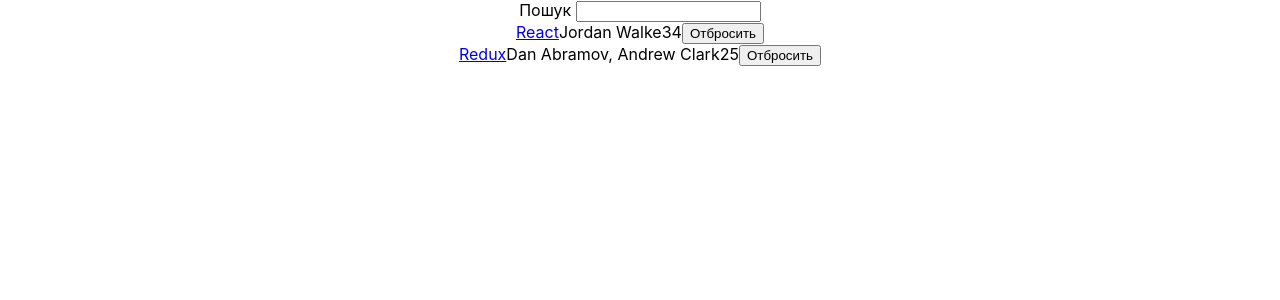
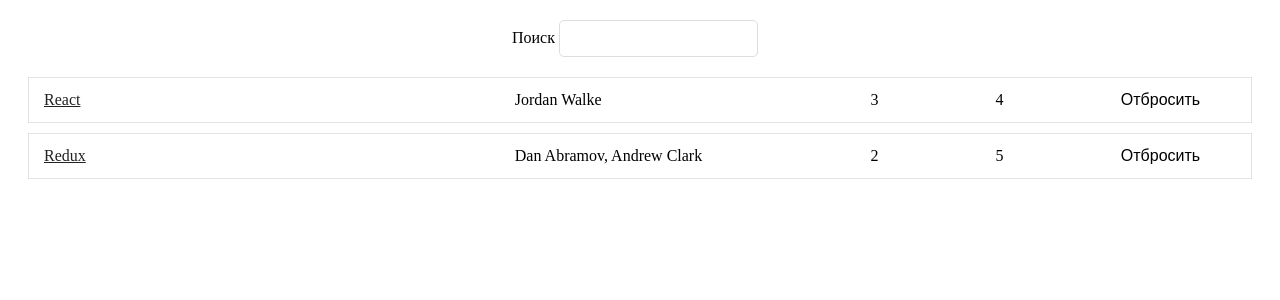
Before and after one commit to yaroslavbilokin/theRoadToLearnReact, a React (Create React App) app: page / in a window 1280 px wide. Shown: the top 300 px of the page. Built offline with nearby package versions, Linux system fonts and the light colour scheme.

Commit message:
hardest commit

```diff
--- a/src/App.css
+++ b/src/App.css
@@ -1,38 +1,63 @@
-.App {
+.page {
+  margin: 20px;
+}
+
+.interactions {
   text-align: center;
 }
 
-.App-logo {
-  height: 40vmin;
-  pointer-events: none;
+.table {
+  margin: 20px 0;
 }
 
-@media (prefers-reduced-motion: no-preference) {
-  .App-logo {
-    animation: App-logo-spin infinite 20s linear;
-  }
+.table-header {
+  display: flex;
+  line-height: 24px;
+  font-size: 16px;
+  padding: 0 10px;
+  justify-content: space-between;
 }
 
-.App-header {
-  background-color: #282c34;
-  min-height: 100vh;
-  display: flex;
-  flex-direction: column;
-  align-items: center;
-  justify-content: center;
-  font-size: calc(10px + 2vmin);
-  color: white;
+.table-empty {
+  margin: 200px;
+  text-align: center;
+  font-size: 16px;
 }
 
-.App-link {
-  color: #61dafb;
+.table-row {
+  display: flex;
+  line-height: 24px;
+  white-space: nowrap;
+  margin: 10px 0;
+  padding: 10px;
+  background: #ffffff;
+  border: 1px solid #e3e3e3;
 }
 
-@keyframes App-logo-spin {
-  from {
-    transform: rotate(0deg);
-  }
-  to {
-    transform: rotate(360deg);
-  }
+.table-header > span {
+  overflow: hidden;
+  text-overflow: ellipsis;
+  padding: 0 5px;
 }
+
+.table-row > span {
+  overflow: hidden;
+  text-overflow: ellipsis;
+  padding: 0 5px;
+}
+
+.button-inline {
+  border-width: 0;
+  background: transparent;
+  color: inherit;
+  text-align: inherit;
+  -webkit-font-smoothing: inherit;
+  padding: 0;
+  font-size: inherit;
+  cursor: pointer;
+}
+
+.button-active {
+  border-radius: 0;
+  border-bottom: 1px solid #38BB6C;
+}
--- a/src/App.js
+++ b/src/App.js
@@ -49,29 +49,43 @@
       this.setState({ searchTerm: event.target.value });
     }
     render() {
-    const {searchTerm, list} = this.state;
+      const { searchTerm, list } = this.state;
       return (
-      <div className="App">
+        <div className="page">
+          <div className="interactions">
             <Search
               value={searchTerm}
               onChange={this.onSearchChange}
             >
-          Пошук
+              Поиск
             </Search>
+          </div>
           <Table
             list={list}
             pattern={searchTerm}
             onDismiss={this.onDismiss}
           />
         </div>
-    )
+      );
     }
   }
 
-class Search extends React.Component {
-  render() {
-    const { value, onChange, children } = this.props;
-    return (
+
+// class Search extends React.Component {
+//   render() {
+//     const { value, onChange, children } = this.props;
+//     return (
+//       <form>
+//         {children} <input
+//           type="text"
+//           value={value}
+//           onChange={onChange}
+//         />
+//       </form>
+//     );
+//   }
+// }
+const Search = ({ value, onChange, children }) =>
   <form>
     {children} <input
       type="text"
@@ -79,44 +93,61 @@
       onChange={onChange}
     />
   </form>
-    );
-  }
-}
 
-class Table extends React.Component {
-  render() {
-    const { list, pattern, onDismiss } = this.props;
-    return (
-      <div>
+const Table = ({list, pattern, onDismiss}) =>
+  <div className="table">
     {list.filter(isSearched(pattern)).map(item =>
-          <div key={item.objectID}>
-            <span>
+      <div key={item.objectID} className="table-row">
+        <span style={{ width: '40%' }}>
           <a href={item.url}>{item.title}</a>
         </span>
-            <span>{item.author}</span>
-            <span>{item.num_comments}</span>
-            <span>{item.points}</span>
-            <span>
-            <Button onClick={() => onDismiss(item.objectID)}>
+        <span style={{ width: '30%' }}>
+          {item.author}
+        </span>
+        <span style={{ width: '10%' }}>
+          {item.num_comments}
+        </span>
+        <span style={{ width: '10%' }}>
+          {item.points}
+        </span>
+        <span style={{ width: '10%' }}>
+          <Button
+            onClick={() => onDismiss(item.objectID)}
+            className="button-inline"
+          >
             Отбросить
           </Button>
         </span>
       </div>
     )}
   </div>
-    );
-  }
-}
 
-class Button extends React.Component {
-  render() {
-    const {
-      onClick,
-      className = '',
-      children,
-    } = this.props;
+// class Table extends React.Component {
+//   render() {
+//     const { list, pattern, onDismiss } = this.props;
+//     return (
+//       <div>
+//         {list.filter(isSearched(pattern)).map(item =>
+//           <div key={item.objectID}>
+//             <span>
+//               <a href={item.url}>{item.title}</a>
+//             </span>
+//             <span>{item.author}</span>
+//             <span>{item.num_comments}</span>
+//             <span>{item.points}</span>
+//             <span>
+//             <Button onClick={() => onDismiss(item.objectID)}>
+//                 Отбросить
+//               </Button>
+//             </span>
+//           </div>
+//         )}
+//       </div>
+//     );
+//   }
+// }
 
-    return (
+const Button = ({onClick, className = '', children}) =>
   <button
     onClick={onClick}
     className={className}
@@ -124,8 +155,26 @@
     >
     {children}
   </button>
-    );
-  }
-}
+
+
+// class Button extends React.Component {
+//   render() {
+//     const {
+//       onClick,
+//       className = '',
+//       children,
+//     } = this.props;
+
+//     return (
+//       <button
+//         onClick={onClick}
+//         className={className}
+//         type="button"
+//       >
+//         {children}
+//       </button>
+//     );
+//   }
+// }
 
 export default App;
--- a/src/index.css
+++ b/src/index.css
@@ -1,13 +1,44 @@
-body {
-  margin: 0;
-  font-family: -apple-system, BlinkMacSystemFont, 'Segoe UI', 'Roboto', 'Oxygen',
-    'Ubuntu', 'Cantarell', 'Fira Sans', 'Droid Sans', 'Helvetica Neue',
-    sans-serif;
-  -webkit-font-smoothing: antialiased;
-  -moz-osx-font-smoothing: grayscale;
+ody {
+  color: #222;
+  background: #f4f4f4;
+  font: 400 14px CoreSans, Arial,sans-serif;
 }
 
-code {
-  font-family: source-code-pro, Menlo, Monaco, Consolas, 'Courier New',
-    monospace;
+a {
+  color: #222;
 }
+
+a:hover {
+  text-decoration: underline;
+}
+
+ul, li {
+  list-style: none;
+  padding: 0;
+  margin: 0;
+}
+
+input {
+  padding: 10px;
+  border-radius: 5px;
+  outline: none;
+  margin-right: 10px;
+  border: 1px solid #dddddd;
+}
+
+button {
+  padding: 10px;
+  border-radius: 5px;
+  border: 1px solid #dddddd;
+  background: transparent;
+  color: #808080;
+  cursor: pointer;
+}
+
+button:hover {
+  color: #222;
+}
+
+*:focus {
+  outline: none;
+}
```
Lines whose indentation alone changed are shown as unchanged.
